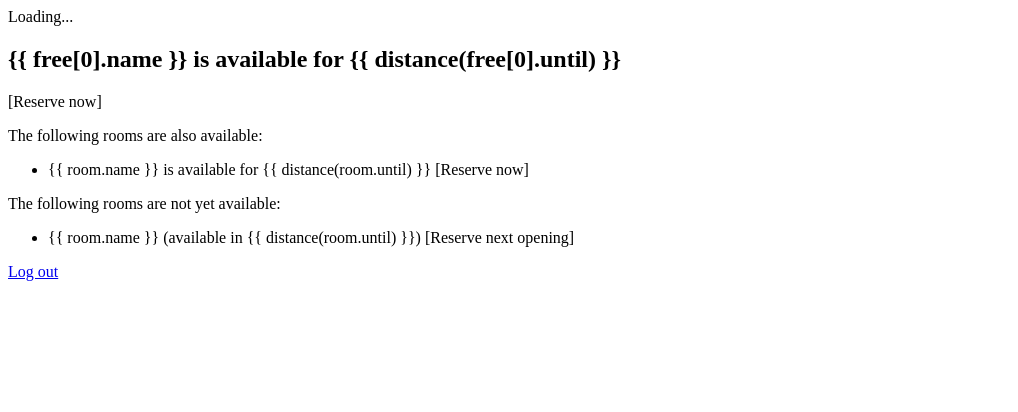
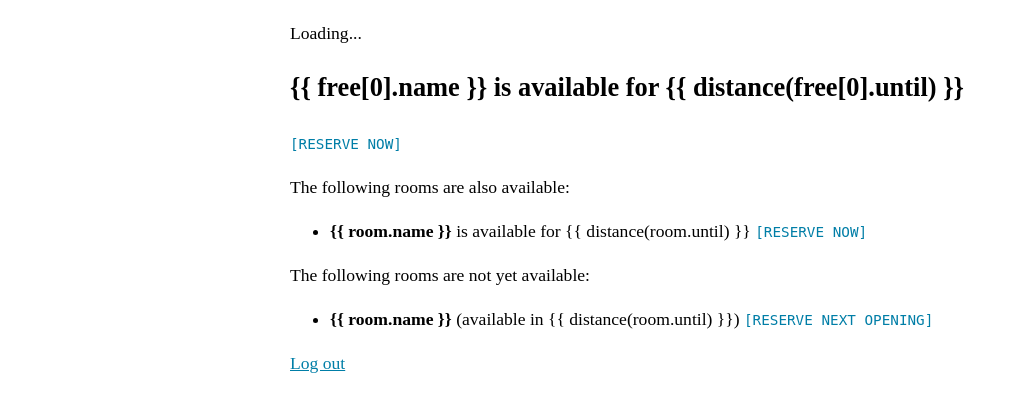
Before and after one commit to sloria/cosroom, a Flask app: template web/templates/index.html in a window 1280 px wide. Shown: the top 412 px of the page, without its empty margins (0-1018 px from the left). Run offline with Flask 2, Linux system fonts and the light colour scheme; the template is opened without the code that fills it, so the values that code supplies are empty; parts of the project's set-up code (start-up, migrations or seed data) failed here and were passed over; some libraries are stand-ins or nearby versions.

Commit message:
Add some shitty css

```diff
--- /dev/null
+++ b/web/static/app.css
@@ -0,0 +1,30 @@
+body {
+  font-family: 'Liberation Serif', 'Georgia', serif;
+  font-size: 1.1em;
+  line-height: 1.5;
+}
+
+.container {
+    width: 700px;
+    margin: 20px auto;
+}
+
+a {
+  color: #007ea7;
+}
+a:hover {
+  background-color: #a9f8fb;
+}
+
+.btn {
+  font-family: monospace;
+  text-transform: uppercase;
+  text-decoration: none;
+}
+.btn::before {
+  content: '[';
+}
+
+.btn::after {
+  content: ']';
+}
--- a/web/templates/index.html
+++ b/web/templates/index.html
@@ -3,15 +3,15 @@
   <head>
     <meta charset="utf-8" />
     <meta name="viewport" content="width=device-width" />
-    <title>Get A Room</title>
-    <!-- <link rel="stylesheet" href="https://unpkg.com/purecss@1.0.0/build/pure&#45;min.css" integrity="sha384&#45;nn4HPE8lTHyVtfCBi5yW9d20FjT8BJwUXyWZT9InLYax14RDjBj46LmSztkmNP9w" crossorigin="anonymous"> -->
+    <title>Find a room at COS</title>
+    <link rel="stylesheet" href="{{url_for('static', filename='app.css')}}">
     <script src="https://unpkg.com/vue@2.4.4/dist/vue.js"></script>
     <script src="{{url_for('static', filename='vendor/date-fns/date_fns.js')}}"></script>
     <script src="{{url_for('static', filename='index.js')}}"></script>
   </head>
   <body>
     {% raw %}
-    <div id="app">
+    <div class="container" id="app">
 
       <div v-if="!free.length && !busy.length">
         Loading...
@@ -22,14 +22,14 @@
           <span v-if="free[0].until">for {{ distance(free[0].until) }}</span>
         </h2>
         <div v-if="free[0].create_url">
-          <a v-bind:href="free[0].create_url">[Reserve now]</a>
+          <a class="btn" v-bind:href="free[0].create_url">Reserve now</a>
         </div>
         <p v-if="free.length > 1">The following rooms are also available:</p>
         <ul>
           <li v-for="room in free.slice(1)">
-            {{ room.name }}
+            <strong>{{ room.name }}</strong>
             <span v-if="room.until">is available for {{ distance(room.until) }}</span>
-            <a v-bind:href="room.create_url" v-if="room.create_url">[Reserve now]</a>
+            <a class="btn"  v-bind:href="room.create_url" v-if="room.create_url">Reserve now</a>
           </li>
         </ul>
       </div>
@@ -38,10 +38,10 @@
         <p>The following rooms are not yet available:</p>
         <ul>
           <li v-for="room in busy">
-            {{ room.name }}
+            <strong>{{ room.name }}</strong>
             <span v-if="room.until">
               (available in {{ distance(room.until) }})
-              <a v-bind:href="room.create_url" v-if="room.create_url">[Reserve next opening]</a>
+              <a class="btn"  v-bind:href="room.create_url" v-if="room.create_url">Reserve next opening</a>
             </span>
           </li>
         </ul>
```
